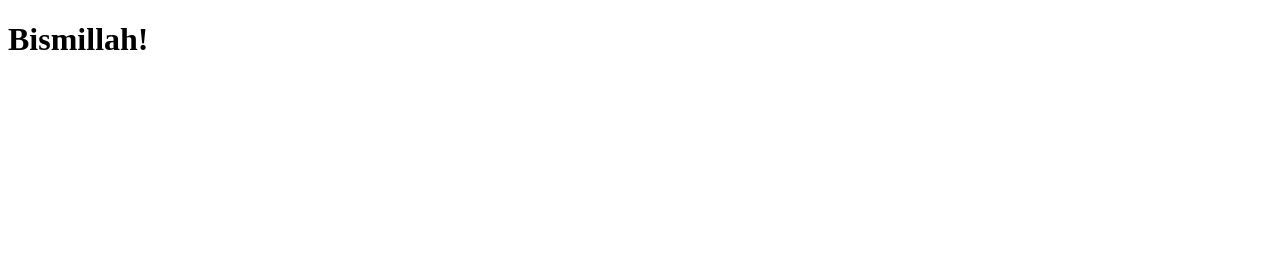
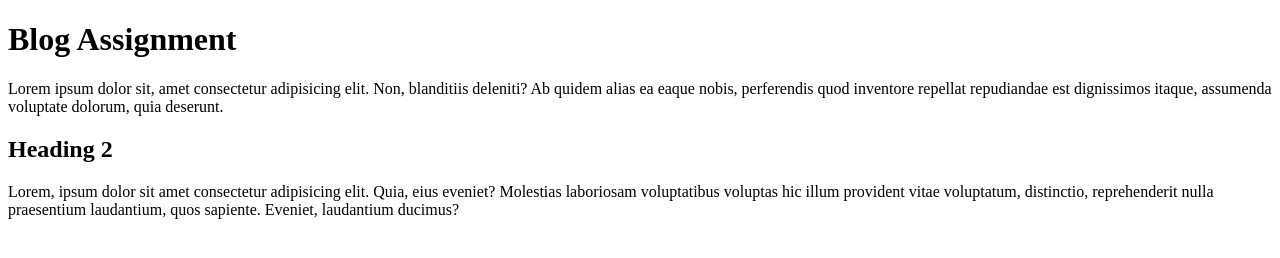
Before and after one commit to Erik-Russell/TOP-foundations, a plain HTML site: page html-boilerplate/index.html in a window 1280 px wide. Drawn offline with Linux system fonts and the light colour scheme.

Commit message:
TOP - completed 'Working with Text'

```diff
--- a/html-boilerplate/index.html
+++ b/html-boilerplate/index.html
@@ -1,11 +1,26 @@
 <!DOCTYPE html>
 <html lang="en">
+
 <head>
     <meta charset="UTF-8">
     <meta name="viewport" content="width=device-width, initial-scale=1.0">
-    <title>Document</title>
+    <title>Plain Blog Article</title>
 </head>
+
 <body>
-    <h1>Bismillah!</h1>
+    <h1>Blog Assignment</h1>
+
+    <!-- inserting lorem text -->
+    <p>Lorem ipsum dolor sit, amet consectetur adipisicing elit. Non, blanditiis deleniti? Ab quidem alias ea eaque
+        nobis, perferendis quod inventore repellat repudiandae est dignissimos itaque, assumenda voluptate dolorum, quia
+        deserunt.</p>
+
+    <h2>Heading 2
+    </h2>
+
+    <p>Lorem, ipsum dolor sit amet consectetur adipisicing elit. Quia, eius eveniet? Molestias laboriosam voluptatibus
+        voluptas hic illum provident vitae voluptatum, distinctio, reprehenderit nulla praesentium laudantium, quos
+        sapiente. Eveniet, laudantium ducimus?</p>
 </body>
+
 </html>
```
